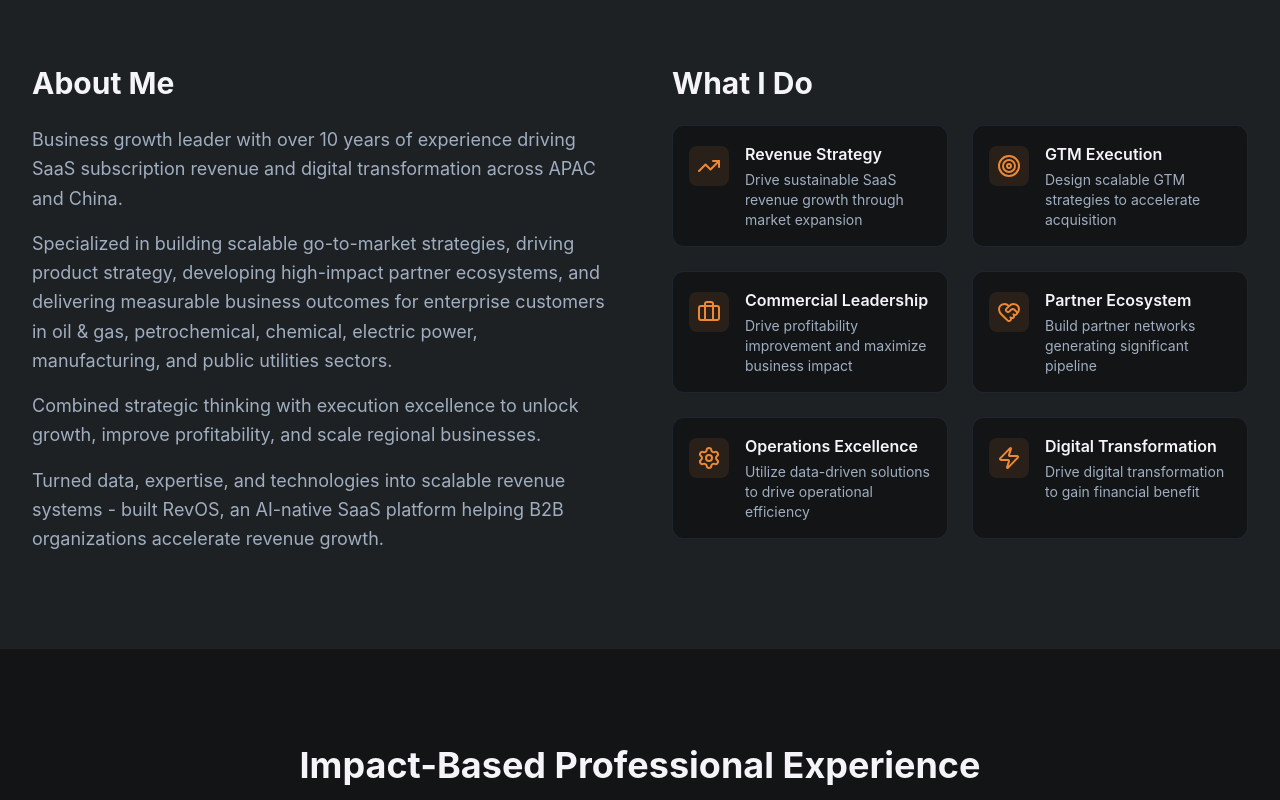
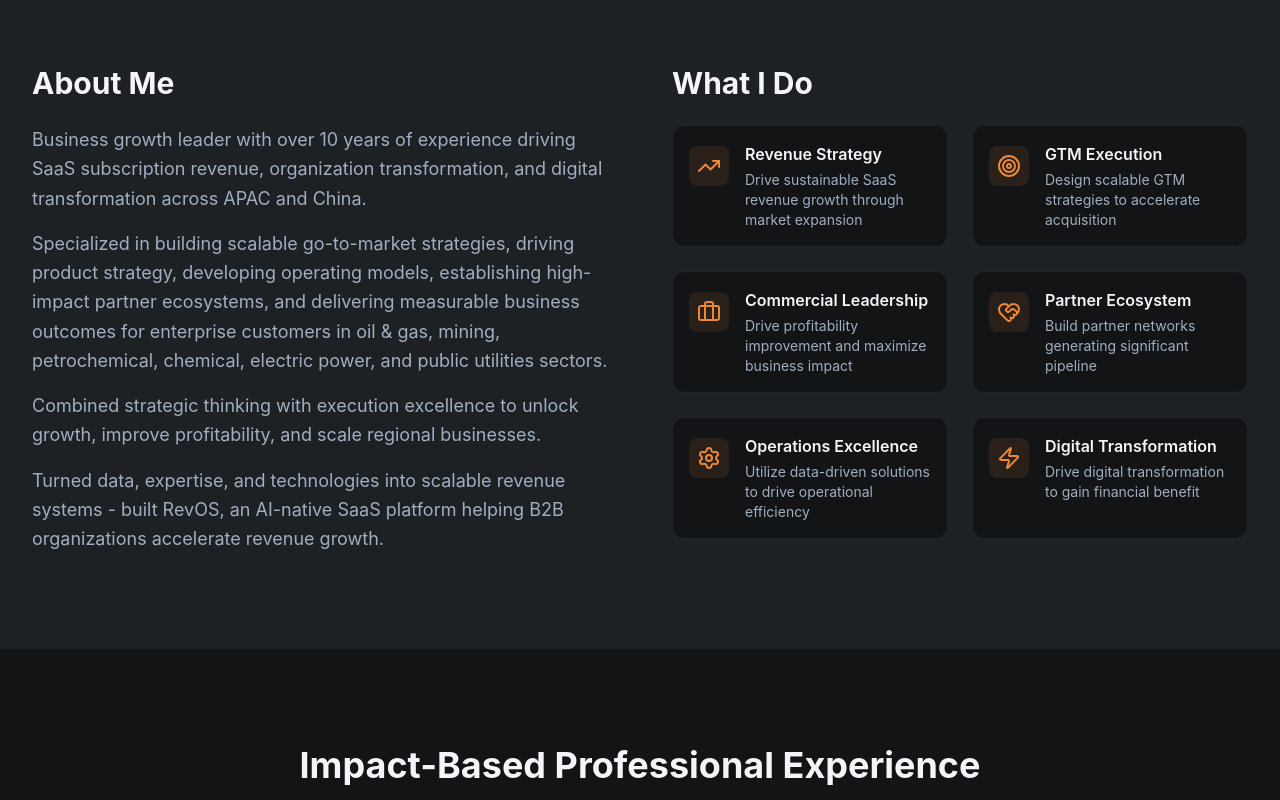
Before and after one commit to paulzyw/Paul-Intelligence-Hub-App, a React (Vite) app: page / in a window 1280 px wide. Shown: the part 1000-1800 px from the top of the page. Built offline with nearby package versions, Linux system fonts and the light colour scheme; no server answers; the database is empty.

Commit message:
feat(home): update professional experience summary
Refine profile copy to include organization transformation and operating models, and update industry focus sectors.

```diff
--- a/src/pages/Home.tsx
+++ b/src/pages/Home.tsx
@@ -264,10 +264,10 @@ export function Home() {
               <h2 className="text-3xl font-bold mb-6 text-text-primary">About Me</h2>
               <div className="space-y-4 text-text-secondary text-lg leading-relaxed">
                 <p>
-                  Business growth leader with over 10 years of experience driving SaaS subscription revenue and digital transformation across APAC and China.
+                  Business growth leader with over 10 years of experience driving SaaS subscription revenue, organization transformation, and digital transformation across APAC and China.
                 </p>
                 <p>
-                  Specialized in building scalable go-to-market strategies, driving product strategy, developing high-impact partner ecosystems, and delivering measurable business outcomes for enterprise customers in oil & gas, petrochemical, chemical, electric power, manufacturing, and public utilities sectors.
+                  Specialized in building scalable go-to-market strategies, driving product strategy, developing operating models, establishing high-impact partner ecosystems, and delivering measurable business outcomes for enterprise customers in oil & gas, mining, petrochemical, chemical, electric power, and public utilities sectors.
                 </p>
                 <p>
                   Combined strategic thinking with execution excellence to unlock growth, improve profitability, and scale regional businesses.
@@ -484,6 +484,8 @@ export function Home() {
             <span className="text-accent">•</span>
             <span>Oil & Gas</span>
             <span className="text-accent">•</span>
+            <span>Mining</span>
+            <span className="text-accent">•</span>
             <span>Electric Power</span>
             <span className="text-accent">•</span>
             <span>Chemical</span>
@@ -502,7 +504,7 @@ export function Home() {
           <div className="flex justify-between items-end mb-12">
             <div>
               <h2 className="text-3xl md:text-4xl font-bold text-text-primary mb-4">Latest Insights</h2>
-              <p className="text-text-secondary">Data-driven perspectives on scaling software solutions.</p>
+              <p className="text-text-secondary">Data-driven perspectives on scaling business and value-based solutions.</p>
             </div>
             <Link to="/insights" className="hidden md:flex items-center gap-2 text-accent font-medium hover:underline">
               View All <ArrowRight size={16} />
```
